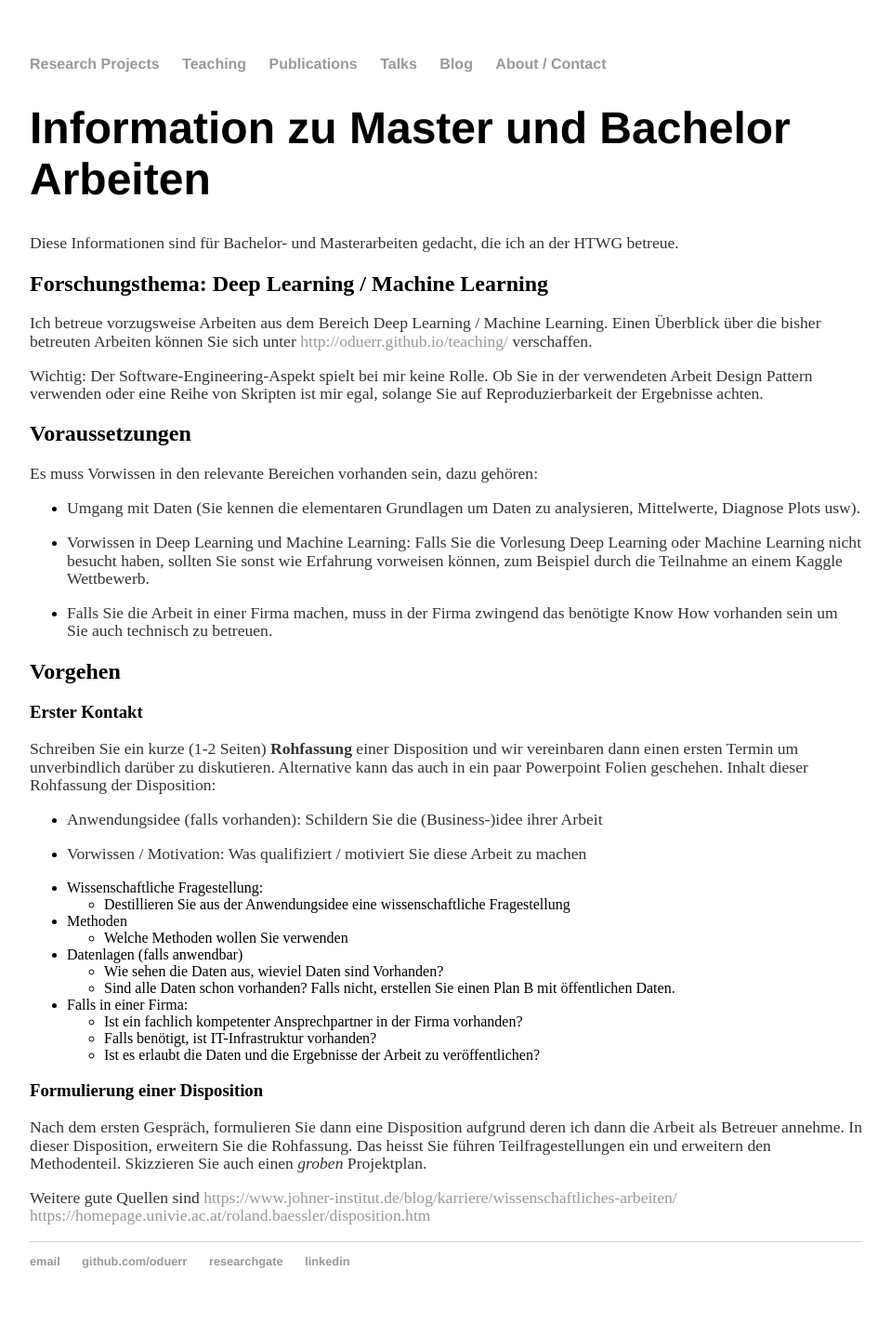
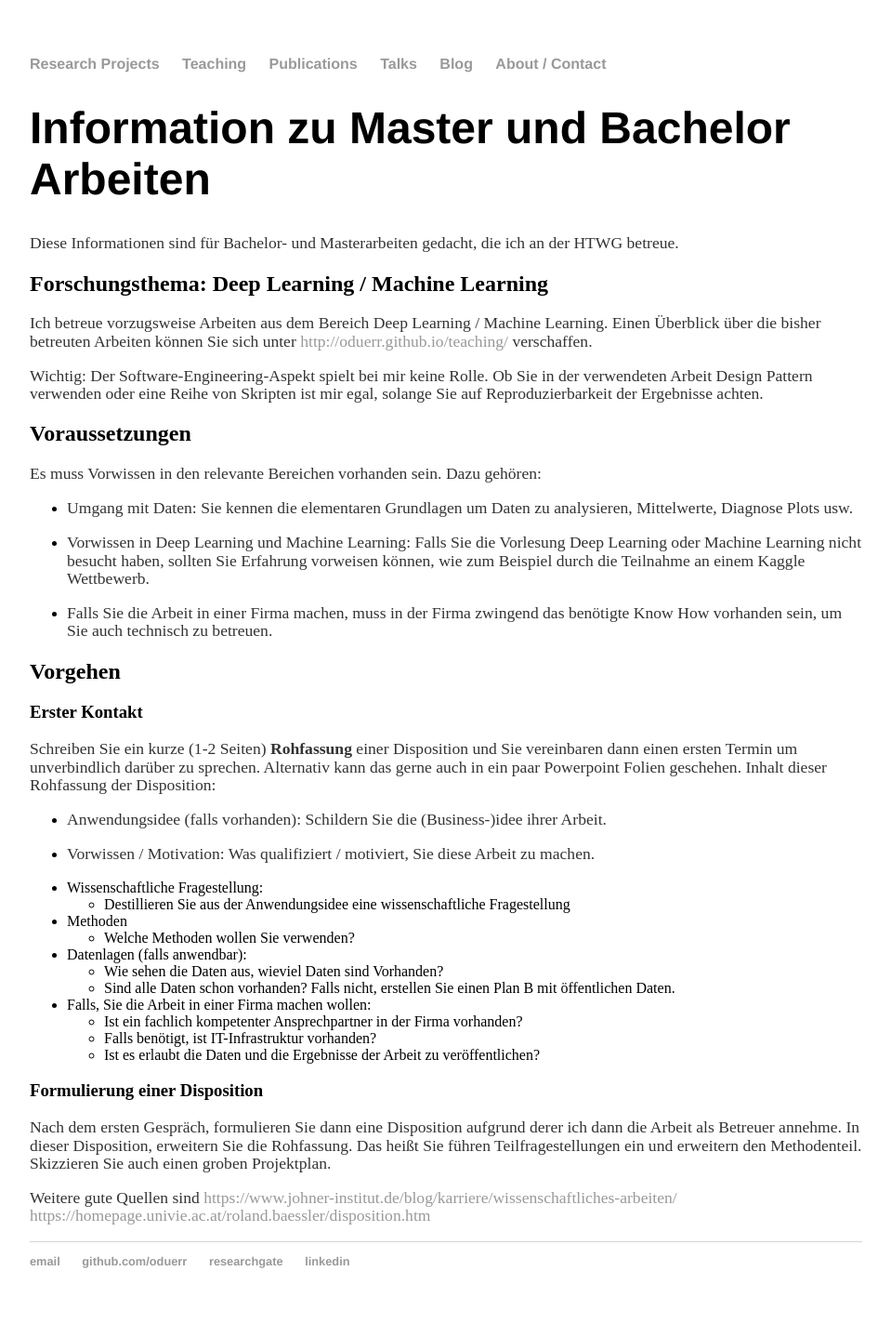
Before and after one commit to oduerr/oduerr.github.io, a Jekyll site: the page built from teaching/bama/index.md, in a window 1280 px wide. Shown: the whole page at 93% size, without its empty margins (160-1119 px from the left). Built offline with Jekyll 4.4.1, drawn with Linux system fonts in a browser that asks for light colours.

Commit message:
Added spelling found by Rebecca

```diff
--- a/teaching/bama/index.md
+++ b/teaching/bama/index.md
@@ -15,41 +15,41 @@ Wichtig: Der Soft­ware­-En­gi­nee­ring-Aspekt spielt bei mir keine Rolle. O
 
 
 ## Voraussetzungen
-Es muss Vorwissen in den relevante Bereichen vorhanden sein, dazu gehören:
+Es muss Vorwissen in den relevante Bereichen vorhanden sein. Dazu gehören:
 
-* Umgang mit Daten (Sie kennen die elementaren Grundlagen um Daten zu analysieren, Mittelwerte, Diagnose Plots usw).
+* Umgang mit Daten: Sie kennen die elementaren Grundlagen um Daten zu analysieren, Mittelwerte, Diagnose Plots usw.
 
-* Vorwissen in Deep Learning und Machine Learning: Falls Sie die Vorlesung Deep Learning oder Machine Learning nicht besucht haben, sollten Sie sonst wie Erfahrung vorweisen können, zum Beispiel durch die Teilnahme an einem Kaggle Wettbewerb.
+* Vorwissen in Deep Learning und Machine Learning: Falls Sie die Vorlesung Deep Learning oder Machine Learning nicht besucht haben, sollten Sie Erfahrung vorweisen können, wie zum Beispiel durch die Teilnahme an einem Kaggle Wettbewerb.
 
-* Falls Sie die Arbeit in einer Firma machen, muss in der Firma zwingend das benötigte Know How vorhanden sein um Sie auch technisch zu betreuen.
+* Falls Sie die Arbeit in einer Firma machen, muss in der Firma zwingend das benötigte Know How vorhanden sein, um Sie auch technisch zu betreuen.
 
 ## Vorgehen
 
 ### Erster Kontakt
-Schreiben Sie ein kurze (1-2 Seiten) **Rohfassung** einer Disposition und wir vereinbaren dann einen ersten Termin um unverbindlich darüber zu diskutieren. Alternative kann das auch in ein paar Powerpoint Folien geschehen. Inhalt dieser Rohfassung der Disposition:
+Schreiben Sie ein kurze (1-2 Seiten) **Rohfassung** einer Disposition und Sie vereinbaren dann einen ersten Termin um unverbindlich darüber zu sprechen. Alternativ kann das gerne auch in ein paar Powerpoint Folien geschehen. Inhalt dieser Rohfassung der Disposition:
 
-* Anwendungsidee (falls vorhanden): Schildern Sie die (Business-)idee ihrer Arbeit
+* Anwendungsidee (falls vorhanden): Schildern Sie die (Business-)idee ihrer Arbeit.
 
-* Vorwissen / Motivation: Was qualifiziert / motiviert Sie diese Arbeit zu machen
+* Vorwissen / Motivation: Was qualifiziert / motiviert, Sie diese Arbeit zu machen.
 
 * Wissenschaftliche Fragestellung:
 	* Destillieren Sie aus der Anwendungsidee eine wissenschaftliche Fragestellung
 
 * Methoden
-	* Welche Methoden wollen Sie verwenden
+	* Welche Methoden wollen Sie verwenden?
 
-* Datenlagen (falls anwendbar)
+* Datenlagen (falls anwendbar):
 	* Wie sehen die Daten aus, wieviel Daten sind Vorhanden?
 	* Sind alle Daten schon vorhanden? Falls nicht, erstellen Sie einen Plan B mit öffentlichen Daten.
 
-* Falls in einer Firma:
+* Falls, Sie die Arbeit in einer Firma machen wollen:
 	* Ist ein fachlich kompetenter Ansprechpartner in der Firma vorhanden?
 	* Falls benötigt, ist IT-Infrastruktur vorhanden?
 	* Ist es erlaubt die Daten und die Ergebnisse der Arbeit zu veröffentlichen?
 
 
 ### Formulierung einer Disposition
-Nach dem ersten Gespräch, formulieren Sie dann eine Disposition aufgrund deren ich dann die Arbeit als Betreuer annehme. In dieser Disposition, erweitern Sie die Rohfassung. Das heisst Sie führen Teilfragestellungen ein und erweitern den Methodenteil. Skizzieren Sie auch einen *groben* Projektplan.
+Nach dem ersten Gespräch, formulieren Sie dann eine Disposition aufgrund derer ich dann die Arbeit als Betreuer annehme. In dieser Disposition, erweitern Sie die Rohfassung. Das heißt Sie führen Teilfragestellungen ein und erweitern den Methodenteil. Skizzieren Sie auch einen groben Projektplan.
 
 Weitere gute Quellen sind
 [https://www.johner-institut.de/blog/karriere/wissenschaftliches-arbeiten/](https://www.johner-institut.de/blog/karriere/wissenschaftliches-arbeiten/)
```
Also changed, not shown: _includes/uncertainty.md (+2 -0 lines).
